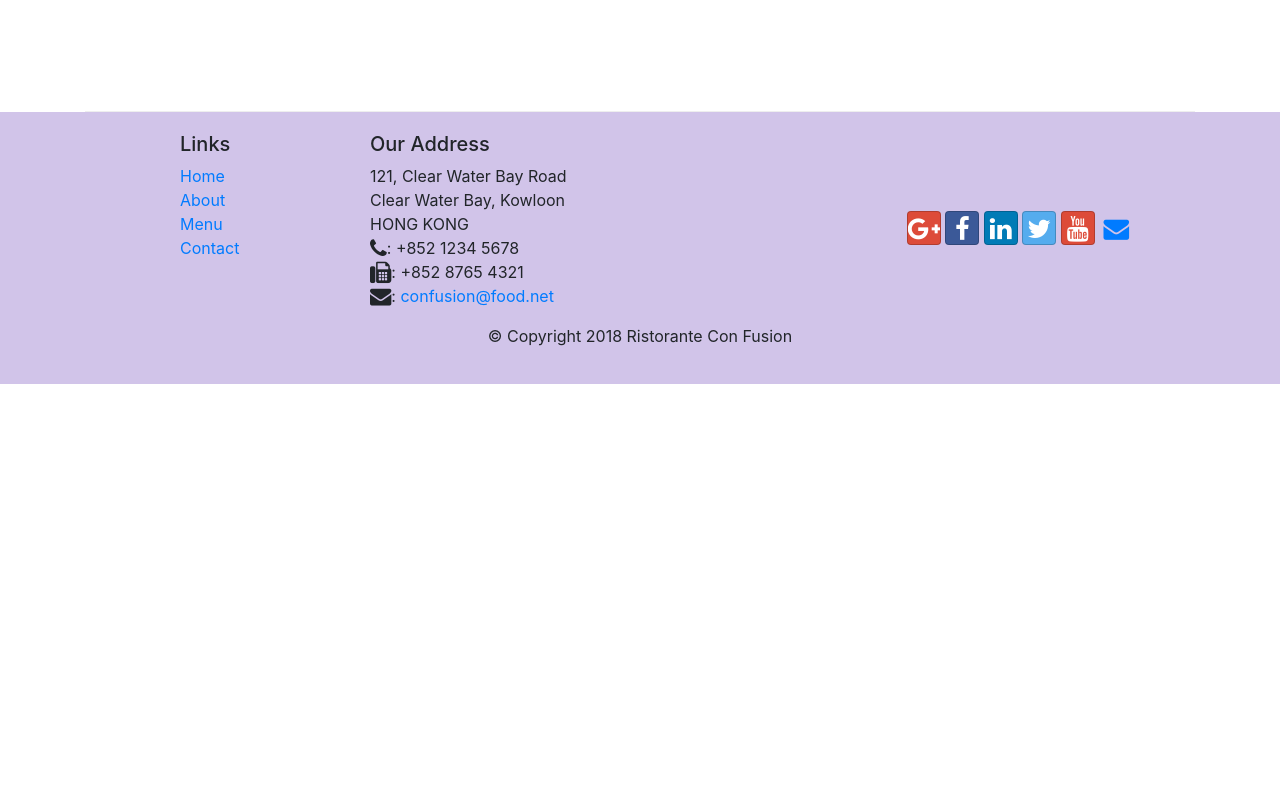
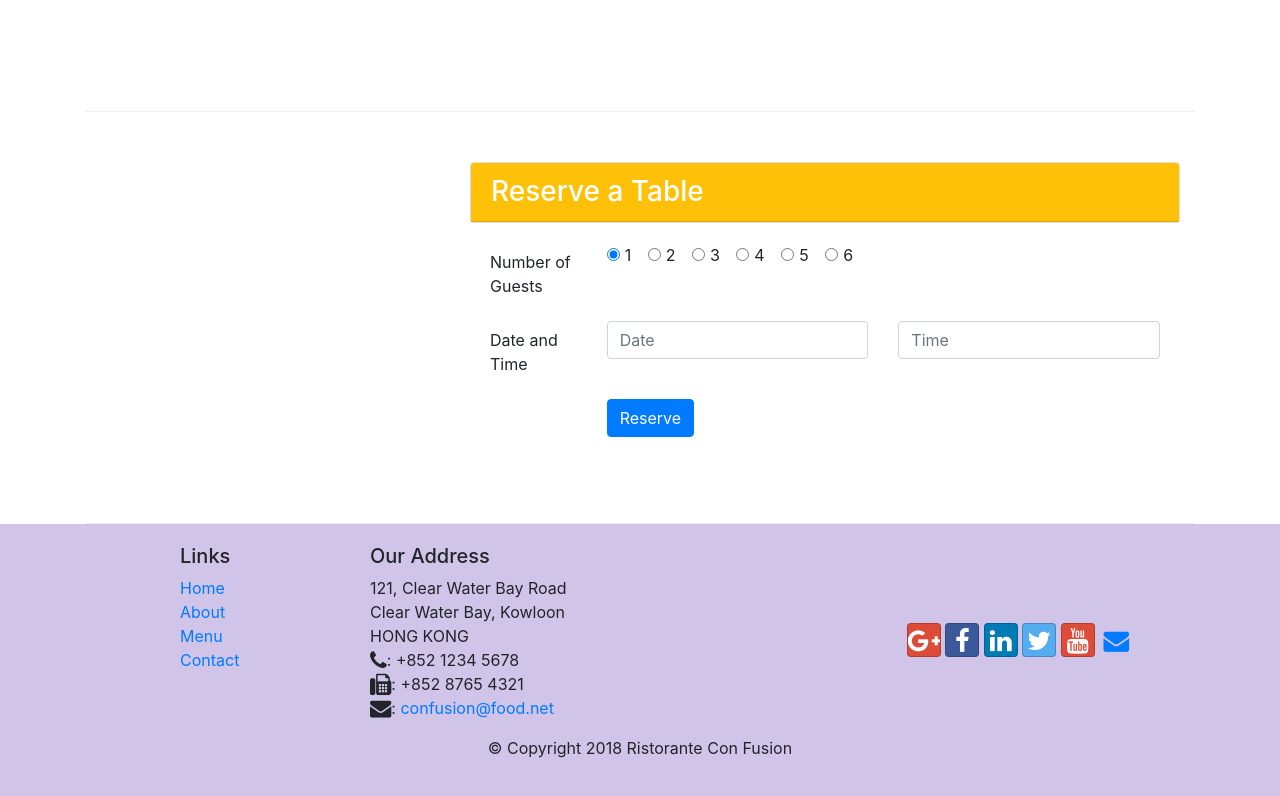
Before and after one commit to LiamDinh/conFusion, a website: page index.html in a window 1280 px wide. Shown: the part 1372-2168 px from the top of the page. Before the commit the page ends 1756 px from the top, so only its background shows below. Drawn offline with nearby package versions, Linux system fonts and the light colour scheme.

Commit message:
Assignment2 Part1

```diff
--- a/index.html
+++ b/index.html
@@ -95,6 +95,77 @@
 
                 </div>
             </div>
+
+            <div class="row row-content">
+               <!-- <div class="col-sm-4"></div>-->
+                <div class="col-12 offset-sm-4 col-sm-8 align-self-center">
+                    <div class="card">
+                        <h3 class="card-header bg-warning text-white">Reserve a Table</h3>
+                    </div>
+                    <div class="card-body">
+                        <form>
+                            <div class="form-group row">
+                                <label for="guestnumber" class="col-md-2 col-form-label">Number of Guests</label>
+                                <div class="col-md-10">
+                                    <div class="form-check form-check-inline">
+                                        <input class="form-check-input" type="radio" name="exampleRadios" id="exampleRadios1" value="option1" checked>
+                                        <label class="form-check-label" for="exampleRadios1">
+                                            1
+                                        </label>
+                                    </div>
+                                    <div class="form-check form-check-inline">
+                                        <input class="form-check-input" type="radio" name="exampleRadios" id="exampleRadios2" value="option2">
+                                        <label class="form-check-label" for="exampleRadios2">
+                                            2
+                                        </label>
+                                    </div>
+                                    <div class="form-check form-check-inline">
+                                        <input class="form-check-input" type="radio" name="exampleRadios" id="exampleRadios3" value="option3">
+                                        <label class="form-check-label" for="exampleRadios3">
+                                            3
+                                        </label>
+                                    </div>
+                                    <div class="form-check form-check-inline">
+                                        <input class="form-check-input" type="radio" name="exampleRadios" id="exampleRadios4" value="option4">
+                                        <label class="form-check-label" for="exampleRadios4">
+                                            4
+                                        </label>
+                                    </div>
+                                    <div class="form-check form-check-inline">
+                                        <input class="form-check-input" type="radio" name="exampleRadios" id="exampleRadios5" value="option5">
+                                        <label class="form-check-label" for="exampleRadios5">
+                                            5
+                                        </label>
+                                    </div>
+                                    <div class="form-check form-check-inline">
+                                        <input class="form-check-input" type="radio" name="exampleRadios" id="exampleRadios6" value="option6">
+                                        <label class="form-check-label" for="exampleRadios6">
+                                            6
+                                        </label>
+                                    </div>
+                                </div>
+                            </div>
+                            <div class="form-group row">
+                            <label for="datetime" class="col-md-2 col-form-label">Date and Time</label>
+                            <div class="col-md-5">
+                                <input type="text" class="form-control" id="datetime" name="date" placeholder="Date">
+                            </div>
+                                <div class="col-md-5">
+                                <input type="text" class="form-control" id="datetime" name="time" placeholder="Time">
+                            </div>
+                        </div>
+                            <div class="form-group row">
+                            <div class="offset-md-2 col-md-10">
+                                <button type="submit" class="btn btn-primary">
+                                    Reserve
+                                </button>
+                            </div>
+                        </div>
+                        </form>
+                    </div>
+                </div>
+
+            </div>
         </div>
 
         <footer class="footer">
```
Also changed, not shown: css/styles.css (line endings or trailing spaces). Lines whose indentation alone changed are shown as unchanged.
